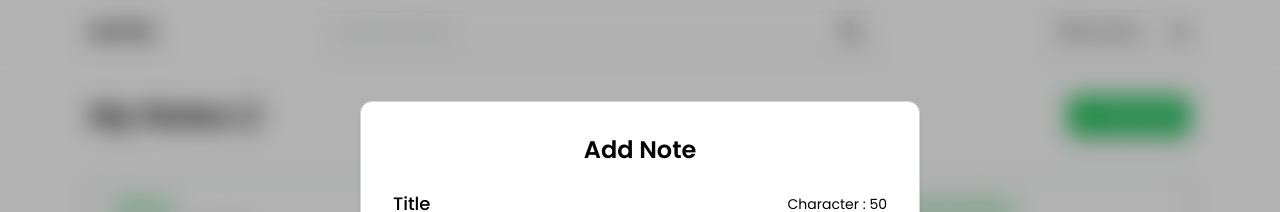
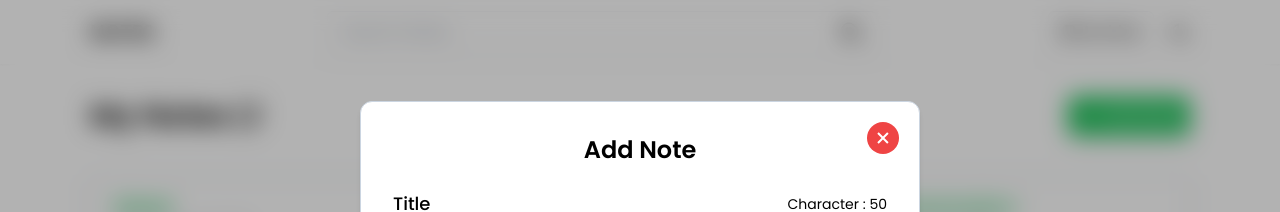
Before and after one commit to msuryaditriputraR/Dicoding-Project, a React (Vite) app in the folder React/Dasar/react-notes/: page / in a window 1280 px wide. Both pictures are taken after a click on the button "Add Note". Shown: the top 212 px of the page. Built offline with nearby package versions, Linux system fonts and the light colour scheme.

Commit message:
handle close modal

```diff
--- a/React/Dasar/react-notes/src/components/Content.jsx
+++ b/React/Dasar/react-notes/src/components/Content.jsx
@@ -128,7 +128,12 @@ export const Content = ({ isArchivePage }) => {
                         handleDelete={handleDelete}
                     />
                 )}
-                {openModal.modalAdd && <ModalData handleAdd={handleAdd} />}
+                {openModal.modalAdd && (
+                    <ModalData
+                        handleAdd={handleAdd}
+                        handleClose={() => handleModal("modalAdd", false)}
+                    />
+                )}
             </div>
         </section>
     );
--- a/React/Dasar/react-notes/src/components/modals/ModalData.jsx
+++ b/React/Dasar/react-notes/src/components/modals/ModalData.jsx
@@ -1,6 +1,7 @@
 import { useState } from "react";
+import { BiX } from "react-icons/bi";
 
-const ModalData = ({ handleAdd }) => {
+const ModalData = ({ handleAdd, handleClose }) => {
     const [value, setValue] = useState({
         title: "",
         body: "",
@@ -8,7 +9,15 @@ const ModalData = ({ handleAdd }) => {
 
     return (
         <div className="fixed left-0 top-0 right-0 bottom-0 backdrop-blur-md bg-black/30 grid place-items-center z-50">
-            <article className="bg-white p-8 border border-slate-300 rounded-xl shadow-md min-w-[560px]">
+            <article className="relative bg-white p-8 border border-slate-300 rounded-xl shadow-md min-w-[560px]">
+                <button
+                    className="absolute w-8 h-8 bg-red-500 text-white text-2xl rounded-full flex items-center justify-center right-5 top-5"
+                    title="Close Modal"
+                    aria-label="Close Modal"
+                    onClick={handleClose}
+                >
+                    <BiX />
+                </button>
                 <h2 className="text-2xl font-semibold text-center">Add Note</h2>
                 <form
                     onSubmit={(e) => {
```
